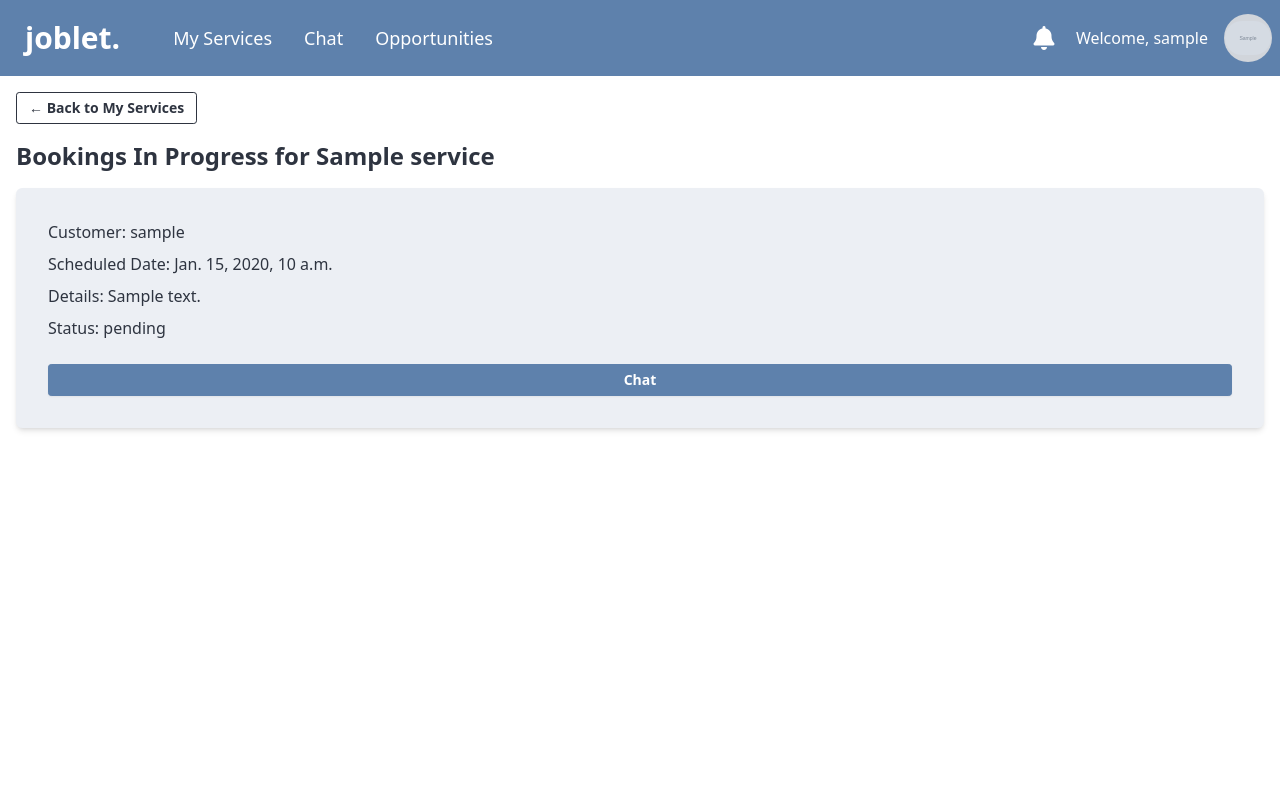
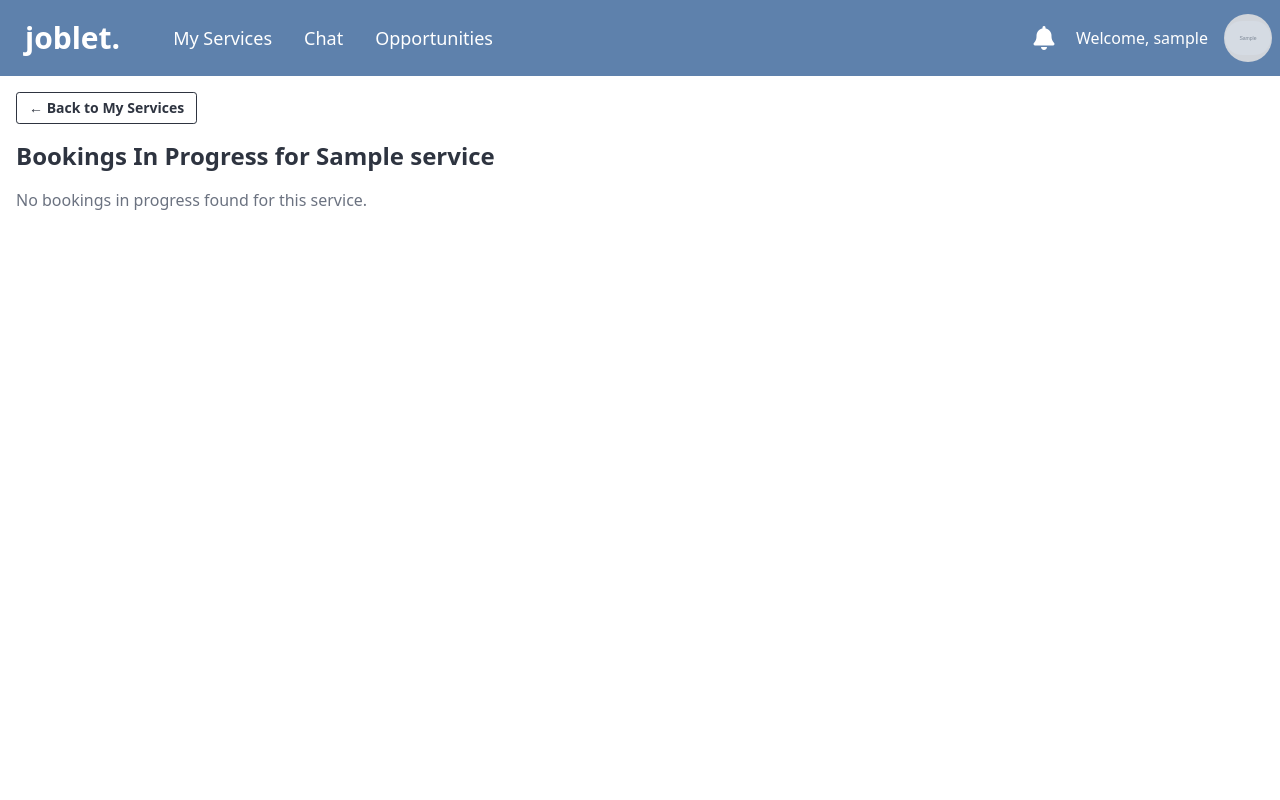
Before and after one commit to hujuc/Joblet-Django, a Django app: page /myservices/1/in_progress_bookings/ in a window 1280 px wide. Run offline with Django 5.2, Linux system fonts and the light colour scheme; a user stored in the database is signed in; tables that the repository leaves empty hold one stand-in row (values such as "Sample post"); grey boxes marked "Sample" are stand-in pictures; some libraries are stand-ins or nearby versions.

Commit message:
add a status to booking

```diff
--- a/app/templates/myorders.html
+++ b/app/templates/myorders.html
@@ -36,7 +36,7 @@
                 <p class="text-sm">Status: <span class="badge badge-info">{{ booking.get_status_display }}</span></p>
 
                 <div class="flex justify-end mt-4">
-                    <a href="{% url 'chat_view' booking.id %}" class="btn btn-primary btn-sm">Chat</a>
+                    <a href="{% url 'chat_view' booking.id %}" class="btn btn-primary btn-sm text-white">Chat</a>
                 </div>
             </div>
         {% empty %}
--- a/app/templates/services.html
+++ b/app/templates/services.html
@@ -46,6 +46,7 @@
                 <button type="submit" class="btn btn-primary text-white w-full">Apply Filters</button>
             </form>
         </div>
+
         <!-- Container com os serviços -->
         <div class="w-3/4 bg-base-200 p-6 rounded-r-lg overflow-y-auto" style="height: calc(100vh - 140px)">
             <h2 class="text-2xl font-bold mb-4">Services</h2>
@@ -65,12 +66,13 @@
                                         <span class="text-gray-500">No Image</span>
                                     </div>
                                 {% endif %}
+
                                 <!-- Provider info section -->
                                 <div class="border-b px-4 py-3 flex justify-between items-center">
                                     <div class="flex items-center gap-2">
-                                        {% if service.provider.profile.profile_image %}
+                                        {% if service.provider.profile.avatar %}
                                             <img
-                                                    src="{{ service.provider.profile.profile_image.url }}"
+                                                    src="{{ service.provider.profile.avatar.url }}"
                                                     alt="{{ service.provider.profile.user.username }}"
                                                     class="w-8 h-8 rounded-full object-cover"
                                             />
--- a/app/views.py
+++ b/app/views.py
@@ -554,13 +554,13 @@ def mark_notification_as_read(request, notification_id):
 @login_required
 def pending_bookings(request, service_id):
     service = get_object_or_404(Service, id=service_id, provider__profile__user=request.user)
-    pending_bookings = Booking.objects.filter(service=service, accepted_at__isnull=True)
+    pending_bookings = Booking.objects.filter(service=service, status='pending', accepted_at__isnull=True)
     return render(request, 'pending_bookings.html', {'bookings': pending_bookings, 'service': service})
 
 @login_required
 def in_progress_bookings(request, service_id):
     service = get_object_or_404(Service, id=service_id, provider__profile__user=request.user)
-    in_progress_bookings = Booking.objects.filter(service=service, status='pending', accepted_at__isnull=False)
+    in_progress_bookings = Booking.objects.filter(service=service, status='in_progress', accepted_at__isnull=False)
     return render(request, 'in_progress_bookings.html', {'bookings': in_progress_bookings, 'service': service})
 
 @login_required
@@ -569,7 +569,7 @@ def accept_booking(request, booking_id):
 
     # Update the booking status and approval flag
     booking.accepted_at = timezone.now()
-    booking.status = 'pending'  # Ensure the status is set to pending
+    booking.status = 'in_progress'
     booking.save()  # Save the changes
 
     # Confirmation message
```
